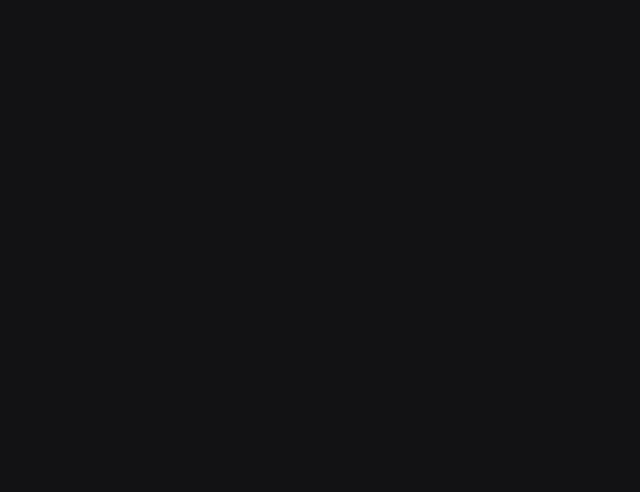
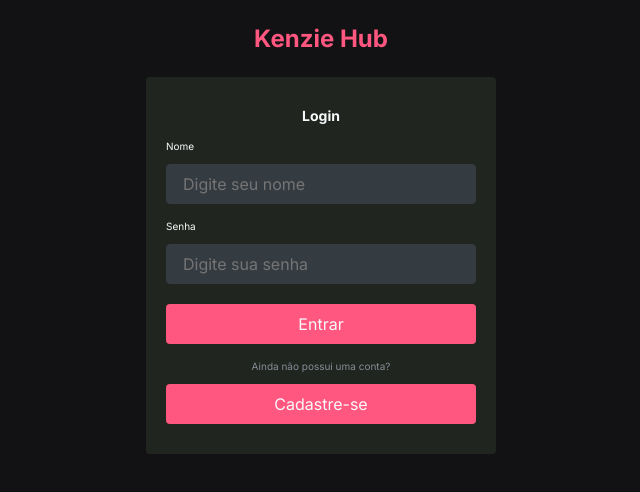
Before and after one commit to beadebona/react-entrega-s2-kenzie-hub-beadebona, a React (Create React App) app: page / in a window 1280 px wide. Shown: the top 492 px of the page, without its empty margins (319-959 px from the left). Built offline with nearby package versions, Linux system fonts and the light colour scheme.

Commit message:
feat: Components Style

```diff
--- a/src/App.js
+++ b/src/App.js
@@ -1,10 +1,13 @@
 import './App.css';
+import Routes from './routes';
 import GlobalStyle  from './styles/global';
+
 
 const App = () => {
   return (
     <div className="App">
       <GlobalStyle/>
+      <Routes/>
     </div>
   );
 }
--- /dev/null
+++ b/src/components/Button/index.jsx
@@ -0,0 +1,7 @@
+import StyledButton from "./style";
+
+const Button = ({text, ...rest })=>{
+    return <StyledButton {...rest}>{text}</StyledButton>
+}
+
+export default Button;
--- /dev/null
+++ b/src/components/Button/style.js
@@ -0,0 +1,18 @@
+import styled from "styled-components";
+
+const StyledButton = styled.button`
+    width: 100%;
+    height: 40px;
+    background: var(--primary);
+    border-radius: 4px;
+    border: none;
+    color: var(--grey-0);
+    margin: 10px 0;
+    transition: 0.8s;
+
+    &:hover{
+        background: var(--primary-focus)
+    }
+`
+
+export default StyledButton
--- /dev/null
+++ b/src/components/Input/index.jsx
@@ -0,0 +1,14 @@
+import StyledInput from "./style";
+
+const Input = ({label, ...rest}) =>{
+    return(
+        <StyledInput>
+            <label>{label}</label>
+            <div>
+                <input {...rest}/>
+            </div>
+        </StyledInput>
+    )
+}
+
+export default Input;
--- /dev/null
+++ b/src/components/Input/style.js
@@ -0,0 +1,38 @@
+import styled from "styled-components";
+
+
+const StyledInput = styled.div`
+    text-align: start;
+
+
+
+    div:focus-within{
+        border: 1px solid var(--grey-0);
+    }
+
+    div{
+        background-color: var(--grey-2);
+        width: 100%;
+        height: 40px;
+        border-radius:4px;
+        border: 1px solid var(--grey-2);
+        margin: 10px 0;
+        transition:0.8s;
+    }
+
+    label{
+        font-size: 10px;
+    }
+
+    input{
+        background: transparent;
+        border: none;
+        width: 100%;
+        height: 100%;
+        padding: 0 1rem;
+    }
+
+
+`
+
+export default StyledInput
--- /dev/null
+++ b/src/components/Logo/index.jsx
@@ -0,0 +1,7 @@
+import StyledLogo from "./style";
+
+const Logo = () =>{
+    return <StyledLogo>Kenzie Hub</StyledLogo>
+}
+
+export default Logo;
--- /dev/null
+++ b/src/components/Logo/style.js
@@ -0,0 +1,9 @@
+import styled from "styled-components"
+
+const StyledLogo = styled.h1`
+    color: var(--primary);
+    font-size: 1.5rem;
+    padding: 1.5rem 0;
+`
+
+export default StyledLogo
--- /dev/null
+++ b/src/components/Select/style.js
@@ -0,0 +1,26 @@
+import styled from "styled-components";
+
+const StyledSelect = styled.div`
+
+    text-align: start;
+
+    select:focus-within{
+        border: 1px solid var(--grey-0);
+    }
+
+    select{
+        border-radius:4px;
+        border: none;
+        width: 100%;
+        height: 40px;
+        background: var(--grey-2);
+        color: var(--grey-1);
+        padding: 0 10px;
+        border: 1px solid var(--grey-2);
+        border-radius: 4px;
+        margin: 10px 0;
+        transition: 0.8s;
+    }
+`
+
+export default StyledSelect
```
Also changed, not shown: src/components/Select/index.jsx (added, +17 -0 lines).
